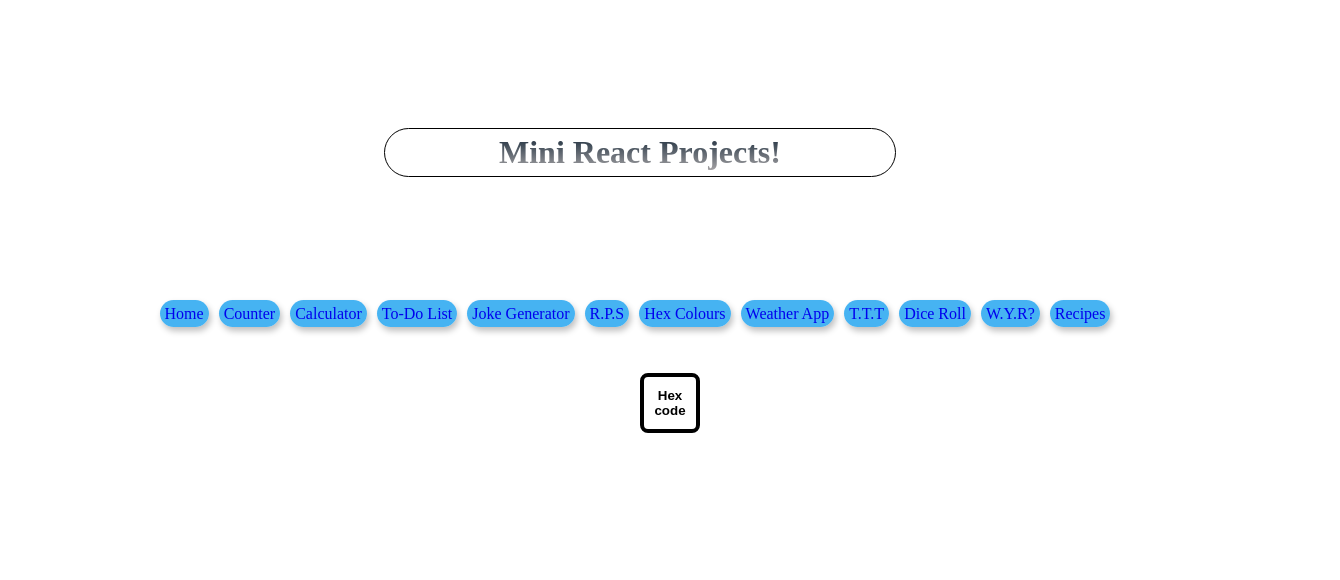
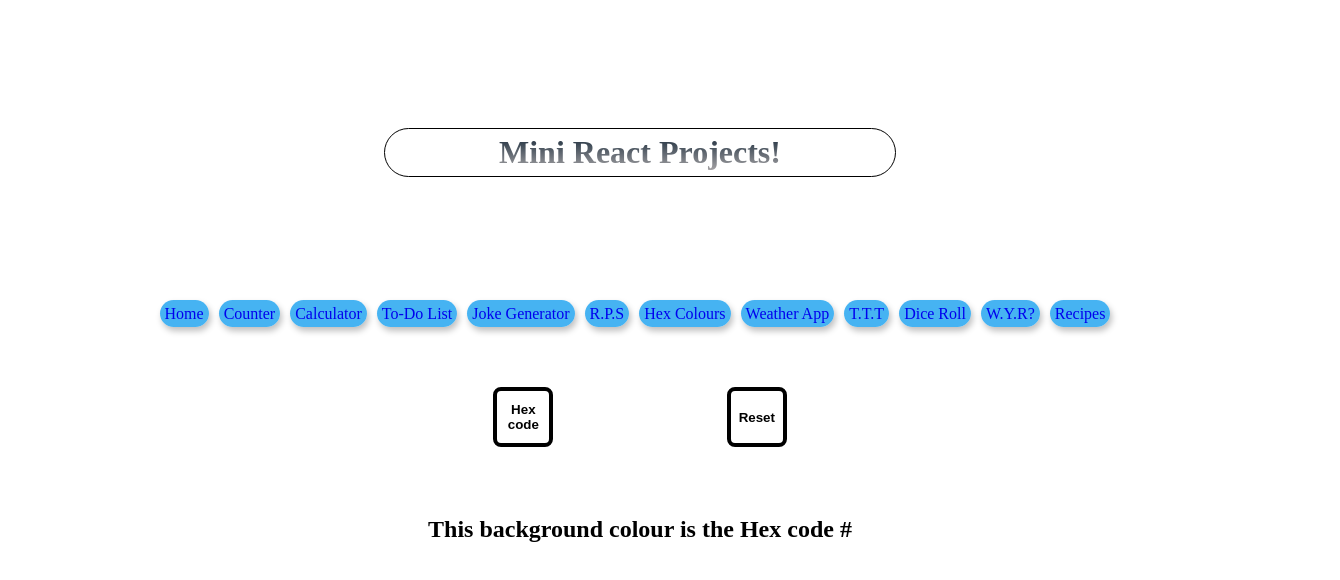
Before and after one commit to jss118/Mini-React-apps, a React (Create React App) app: page /HexColours in a window 1280 px wide. Shown: the top 580 px of the page, 1340 px wide, since content can reach past the window. Built offline with nearby package versions, Linux system fonts and the light colour scheme.

Commit message:
add small fixes

```diff
--- a/src/App.css
+++ b/src/App.css
@@ -354,8 +354,14 @@ body {
   font-size: 50px;
 }
 
+.hexBtnContainer {
+  display: flex;
+  flex-direction: row;
+  justify-content: space-evenly;
+  margin: 5% 25% 5% 25%;
+}
+
 .hex-btn {
-  margin: 20px 50%;
   padding: 8px;
   height: 60px;
   width: 60px;
@@ -378,6 +384,12 @@ body {
   text-align: center;
   width: fit-content;
   padding: 5px 5px;
+  margin: auto;
+}
+
+.codeContainer {
+  height: 300px;
+  width: 800px;
   margin: auto;
 }
 
--- a/src/components/HexColours.jsx
+++ b/src/components/HexColours.jsx
@@ -14,16 +14,26 @@ const HexColours = () => {
       for (let i = 0; i < 6; i++) {
         prevCode += hex[Math.floor(Math.random() * 16)];
       }
-
       return prevCode;
     });
   };
+
+  const reset = () => {
+    setCode(null);
+  };
+
   return (
     <>
-      <button className="hex-btn" onClick={getHexCode}>
-        Hex code
-      </button>
-      {code === "#" ? null : (
+      <div className="hexBtnContainer">
+        <button className="hex-btn" onClick={getHexCode}>
+          Hex code
+        </button>
+        <button className="hex-btn" onClick={reset}>
+          Reset
+        </button>
+      </div>
+
+      {code === null ? null : (
         <h2 className="hex-h2">
           This background colour is the Hex code {code}
         </h2>
```
